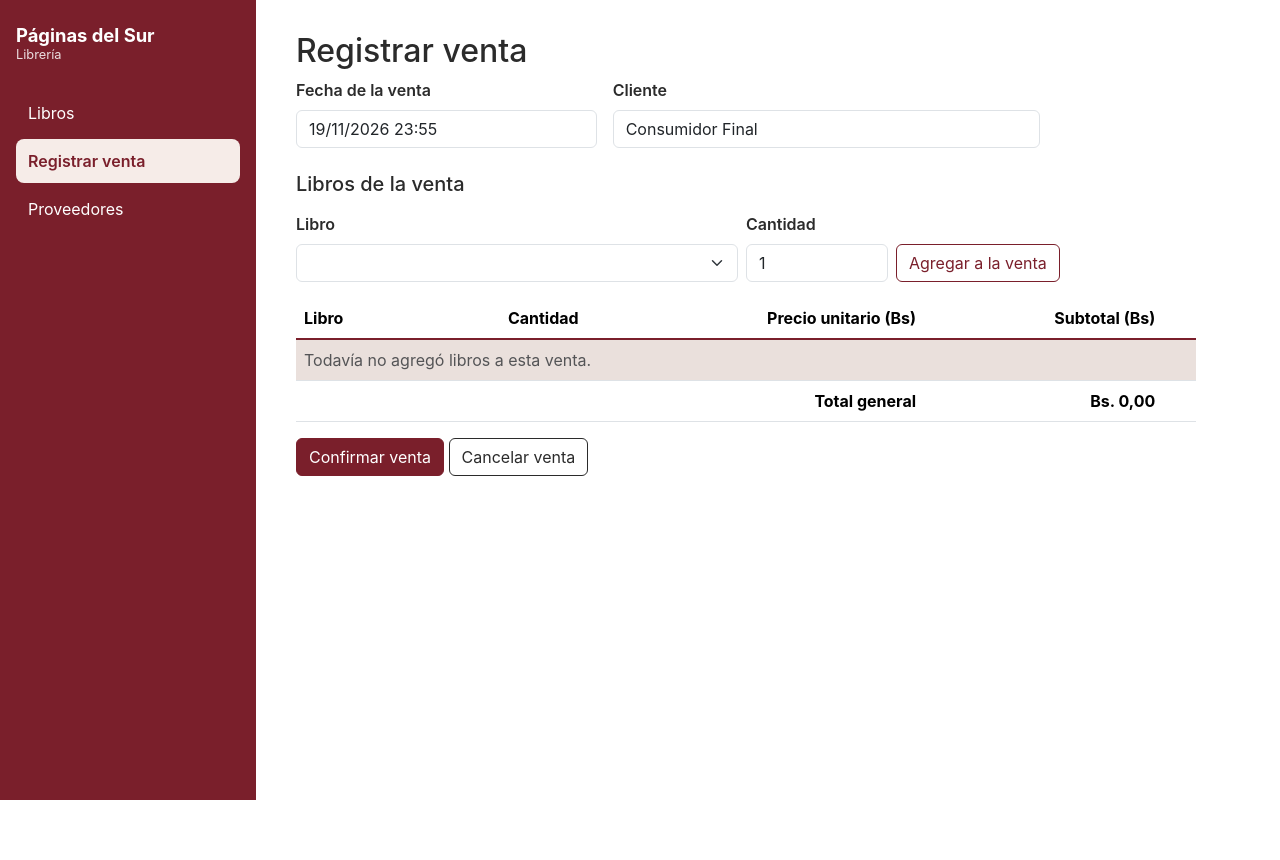
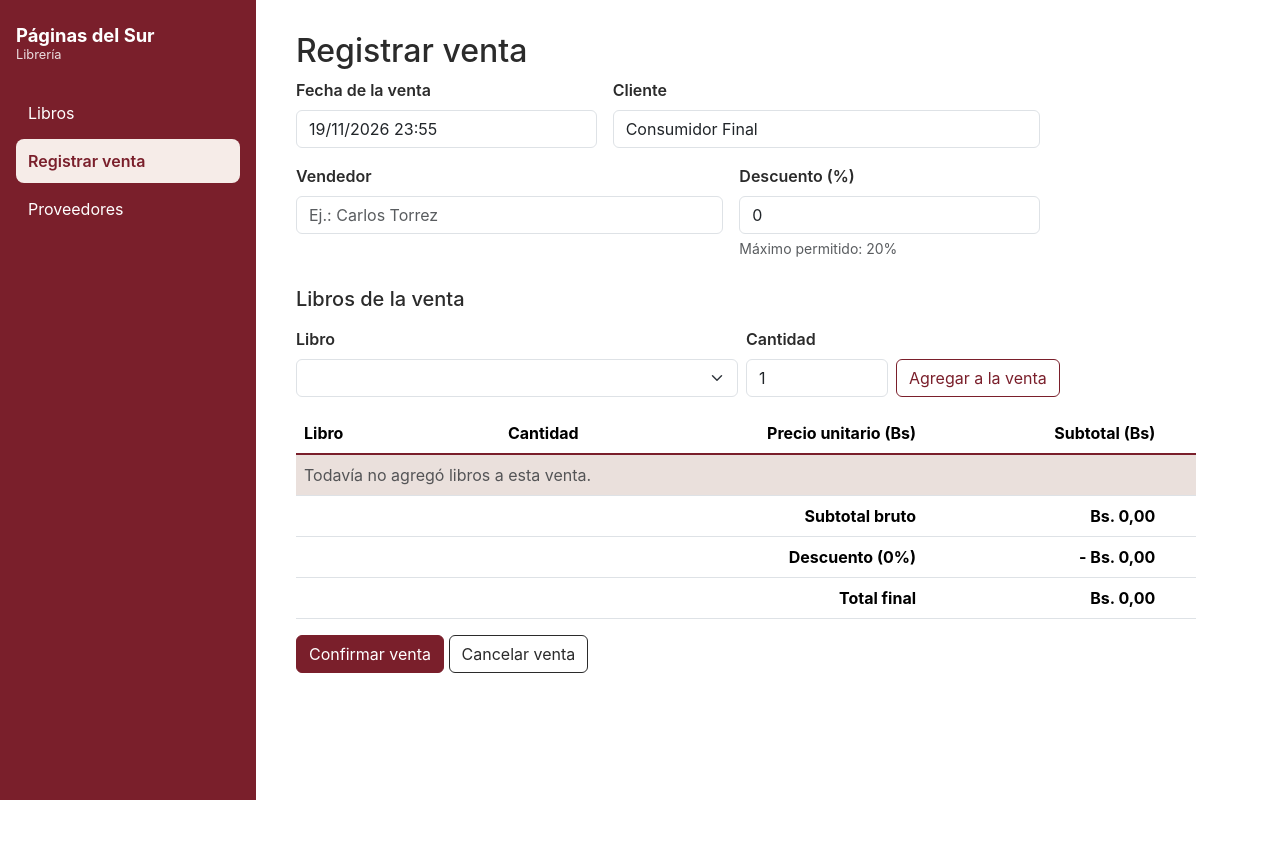
Before and after one commit to CarloTorrez/libreria, an ASP.NET Core app: template Views/Venta/Registrar.cshtml in a window 1280 px wide. Run offline with ASP.NET Core 8, Linux system fonts and the light colour scheme; the template is opened without the code that fills it, so the values that code supplies are empty.

Commit message:
feat(descuentos): CR-01 descuento maximo 20% y trazabilidad por vendedor

```diff
--- a/Views/Venta/Registrar.cshtml
+++ b/Views/Venta/Registrar.cshtml
@@ -16,6 +16,17 @@
     <div class="col-md-7">
         <label for="clienteVenta" class="form-label">Cliente</label>
         <input type="text" id="clienteVenta" class="form-control" maxlength="150" value="Consumidor Final" autocomplete="off" />
+    </div>
+    <div class="col-md-7">
+        <label for="vendedorVenta" class="form-label">Vendedor</label>
+        <input type="text" id="vendedorVenta" class="form-control" maxlength="100" placeholder="Ej.: Carlos Torrez" autocomplete="off" />
+        <div class="campo-error" id="errVendedor"></div>
+    </div>
+    <div class="col-md-5">
+        <label for="descuentoVenta" class="form-label">Descuento (%)</label>
+        <input type="number" id="descuentoVenta" class="form-control" min="0" max="20" step="0.5" value="0" />
+        <div class="form-text">Máximo permitido: 20%</div>
+        <div class="campo-error" id="errDescuento"></div>
     </div>
 </div>
 
@@ -44,7 +55,17 @@
     <tbody id="cuerpoDetalle"></tbody>
     <tfoot>
         <tr>
-            <th colspan="3" class="text-end">Total general</th>
+            <th colspan="3" class="text-end">Subtotal bruto</th>
+            <th class="text-end" id="subtotalBruto">Bs. 0,00</th>
+            <th></th>
+        </tr>
+        <tr>
+            <th colspan="3" class="text-end" id="etiquetaDescuento">Descuento (0%)</th>
+            <th class="text-end" id="montoDescuento">- Bs. 0,00</th>
+            <th></th>
+        </tr>
+        <tr>
+            <th colspan="3" class="text-end">Total final</th>
             <th class="text-end" id="totalVenta">Bs. 0,00</th>
             <th></th>
         </tr>
@@ -75,6 +96,11 @@
     const msg        = document.getElementById('mensajeVenta');
     const inCliente  = document.getElementById('clienteVenta');
     const inFecha    = document.getElementById('fechaVenta');
+    const inVendedor = document.getElementById('vendedorVenta');
+    const inDescuento = document.getElementById('descuentoVenta');
+    const errVendedor = document.getElementById('errVendedor');
+    const errDescuento = document.getElementById('errDescuento');
+    const DESCUENTO_MAX = 20;      // regla CR-01
 
     const bs = n => 'Bs. ' + n.toFixed(2).replace('.', ',');
 
@@ -90,13 +116,28 @@
     }
     function ocultarMensaje() { msg.style.display = 'none'; }
 
-    // Llena el selector de libros
-    libros.forEach(l => {
-        const o = document.createElement('option');
-        o.value = l.id;
-        o.textContent = l.titulo + ' — Bs. ' + l.precio.toFixed(2).replace('.', ',');
-        selLibro.appendChild(o);
-    });
+    // Llena el selector de libros (muestra las unidades disponibles)
+    function llenarSelector() {
+        const elegido = selLibro.value;
+        selLibro.innerHTML = '';
+        libros.forEach(l => {
+            const o = document.createElement('option');
+            o.value = l.id;
+            o.textContent = l.titulo + ' — Bs. ' + l.precio.toFixed(2).replace('.', ',') + ' (disponibles: ' + l.stock + ')';
+            selLibro.appendChild(o);
+        });
+        if (elegido) selLibro.value = elegido;
+    }
+    llenarSelector();
+
+    // Lee el descuento escrito. Devuelve {valido, valor}
+    function leerDescuento() {
+        const t = inDescuento.value.trim().replace(',', '.');
+        if (t === '') return { valido: true, valor: 0 };
+        const v = Number(t);
+        if (isNaN(v) || v < 0 || v > DESCUENTO_MAX) return { valido: false, valor: 0 };
+        return { valido: true, valor: v };
+    }
 
     // Redibuja la tabla y recalcula el total (en tiempo real)
     function dibujar() {
@@ -117,8 +158,20 @@
             tr.querySelector('button').addEventListener('click', () => { detalle.splice(i, 1); dibujar(); });
             cuerpo.appendChild(tr);
         });
-        totalEl.textContent = bs(total);
+        // Descuento: mensaje amable si se pasa de 20% o es negativo (no se aplica hasta corregirlo)
+        const d = leerDescuento();
+        if (d.valido) { errDescuento.textContent = ''; inDescuento.classList.remove('con-aviso'); }
+        else {
+            errDescuento.textContent = 'El descuento máximo permitido es ' + DESCUENTO_MAX + '%. Ingrese un valor entre 0 y ' + DESCUENTO_MAX + '.';
+            inDescuento.classList.add('con-aviso');
+        }
+        const monto = Math.round(total * d.valor) / 100;     // total * (valor / 100), a 2 decimales
+        document.getElementById('subtotalBruto').textContent = bs(total);
+        document.getElementById('etiquetaDescuento').textContent = 'Descuento (' + d.valor + '%)';
+        document.getElementById('montoDescuento').textContent = '- ' + bs(monto);
+        totalEl.textContent = bs(total - monto);
     }
+    inDescuento.addEventListener('input', dibujar);
 
     // Agregar un libro a la lista en memoria
     document.getElementById('btnAgregar').addEventListener('click', function () {
@@ -133,6 +186,20 @@
         const libro = libros.find(l => l.id === Number(selLibro.value));
         if (!libro) { errCant.textContent = 'Elija un libro de la lista.'; return; }
         const existente = detalle.find(d => d.idProducto === libro.id);
+        const yaAgregado = existente ? existente.cantidad : 0;
+        // Validación de stock: no agregar más de lo disponible
+        if (libro.stock <= 0) {
+            errCant.textContent = '"' + libro.titulo + '" no tiene unidades disponibles por ahora.';
+            return;
+        }
+        if (yaAgregado + cant > libro.stock) {
+            const faltan = libro.stock - yaAgregado;
+            errCant.textContent = 'Solo hay ' + libro.stock + ' unidad(es) disponible(s) de "' + libro.titulo + '"' +
+                (yaAgregado > 0 ? ' y ya agregó ' + yaAgregado + ' a esta venta' : '') +
+                '. Puede agregar hasta ' + Math.max(faltan, 0) + ' más.';
+            inCantidad.focus();
+            return;
+        }
         if (existente) existente.cantidad += cant;       // mismo libro: suma cantidades
         else detalle.push({ idProducto: libro.id, titulo: libro.titulo, precio: libro.precio, cantidad: cant });
         inCantidad.value = 1;
@@ -142,6 +209,7 @@
     function reiniciar() {
         detalle = [];
         inCliente.value = 'Consumidor Final';
+        inDescuento.value = 0;               // el vendedor se conserva para la siguiente venta
         inCantidad.value = 1;
         errCant.textContent = '';
         ponerFecha();
@@ -161,8 +229,24 @@
             mostrarMensaje('Agregue al menos un libro a la venta antes de confirmar.', false);
             return;
         }
+        // Validación de trazabilidad: el vendedor es obligatorio
+        errVendedor.textContent = '';
+        if (!inVendedor.value.trim()) {
+            errVendedor.textContent = 'Escriba el nombre del vendedor para poder registrar la venta.';
+            inVendedor.classList.add('con-aviso'); inVendedor.focus();
+            return;
+        }
+        inVendedor.classList.remove('con-aviso');
+        // Validación de la regla CR-01 antes de enviar
+        if (!leerDescuento().valido) {
+            mostrarMensaje('Revise el descuento: el máximo permitido es ' + DESCUENTO_MAX + '%. Ajústelo y confirme de nuevo.', false);
+            inDescuento.focus();
+            return;
+        }
         const datos = new URLSearchParams();
         datos.append('cliente', inCliente.value.trim());
+        datos.append('vendedor', inVendedor.value.trim());
+        datos.append('descuento', String(leerDescuento().valor));
         datos.append('detallesJson', JSON.stringify(detalle.map(d => ({ idProducto: d.idProducto, cantidad: d.cantidad }))));
         try {
             const r = await fetch(urlGuardar, {
@@ -171,7 +255,11 @@
                 body: datos
             });
             const res = await r.json();
-            if (res.ok) { reiniciar(); mostrarMensaje(res.mensaje, true); }
+            if (res.ok) {
+                // El servidor ya descontó el stock: se actualiza también el catálogo en pantalla
+                detalle.forEach(d => { const l = libros.find(x => x.id === d.idProducto); if (l) l.stock -= d.cantidad; });
+                reiniciar(); llenarSelector(); mostrarMensaje(res.mensaje, true);
+            }
             else { mostrarMensaje(res.mensaje, false); }
         } catch (e) {
             mostrarMensaje('No pudimos conectar con el sistema. Sus libros siguen en la lista; intente confirmar otra vez.', false);
```
Also changed, not shown: Controllers/VentaController.cs (+38 -3 lines), Data/VentaDAO.cs (+27 -2 lines), Models/Venta.cs (+27 -2 lines), PrototipoCRUD.Tests/UnitTest1.cs (added, +10 -0 lines), PrototipoCRUD.Tests/PrototipoCRUD.Tests.csproj (added).
